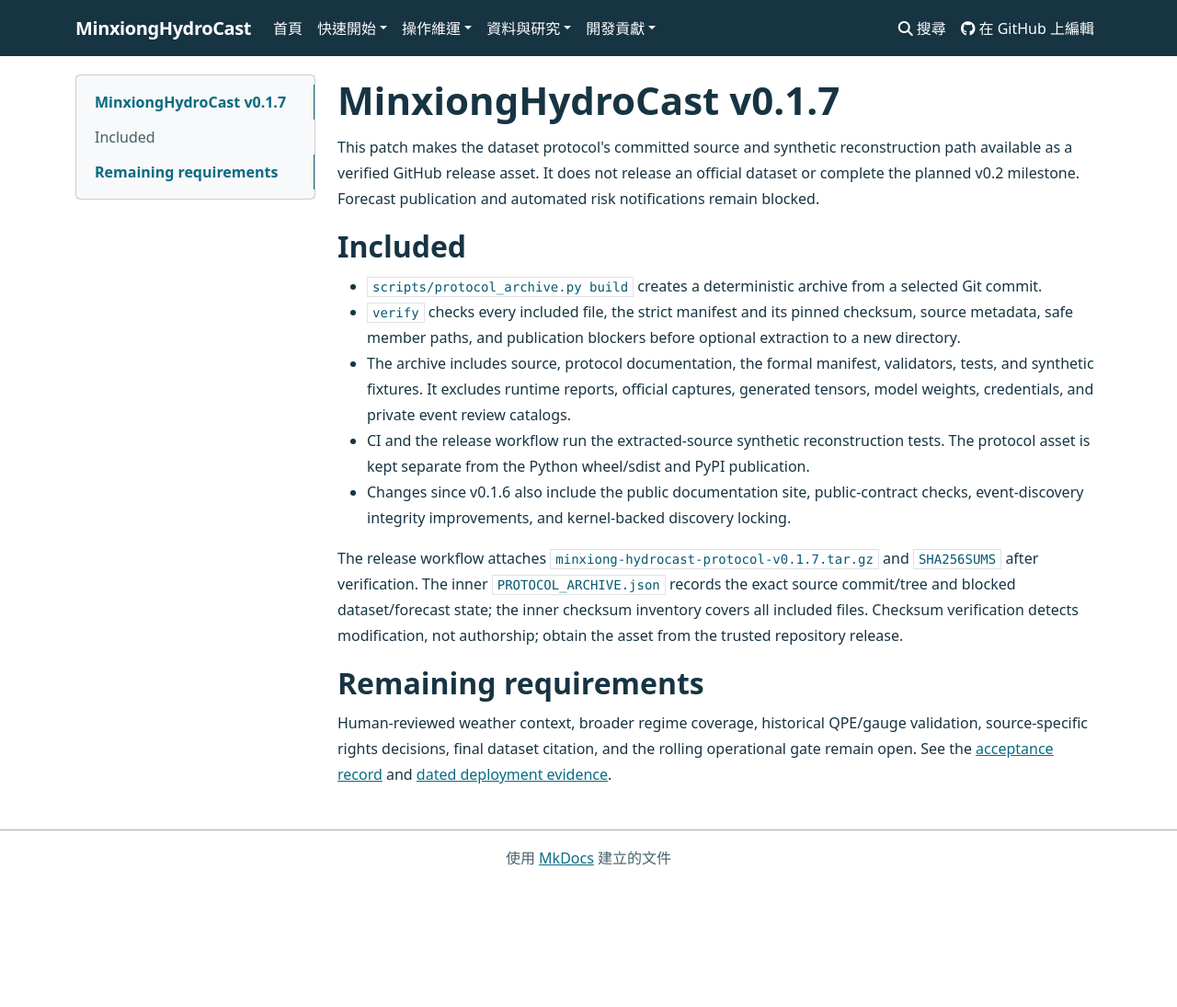
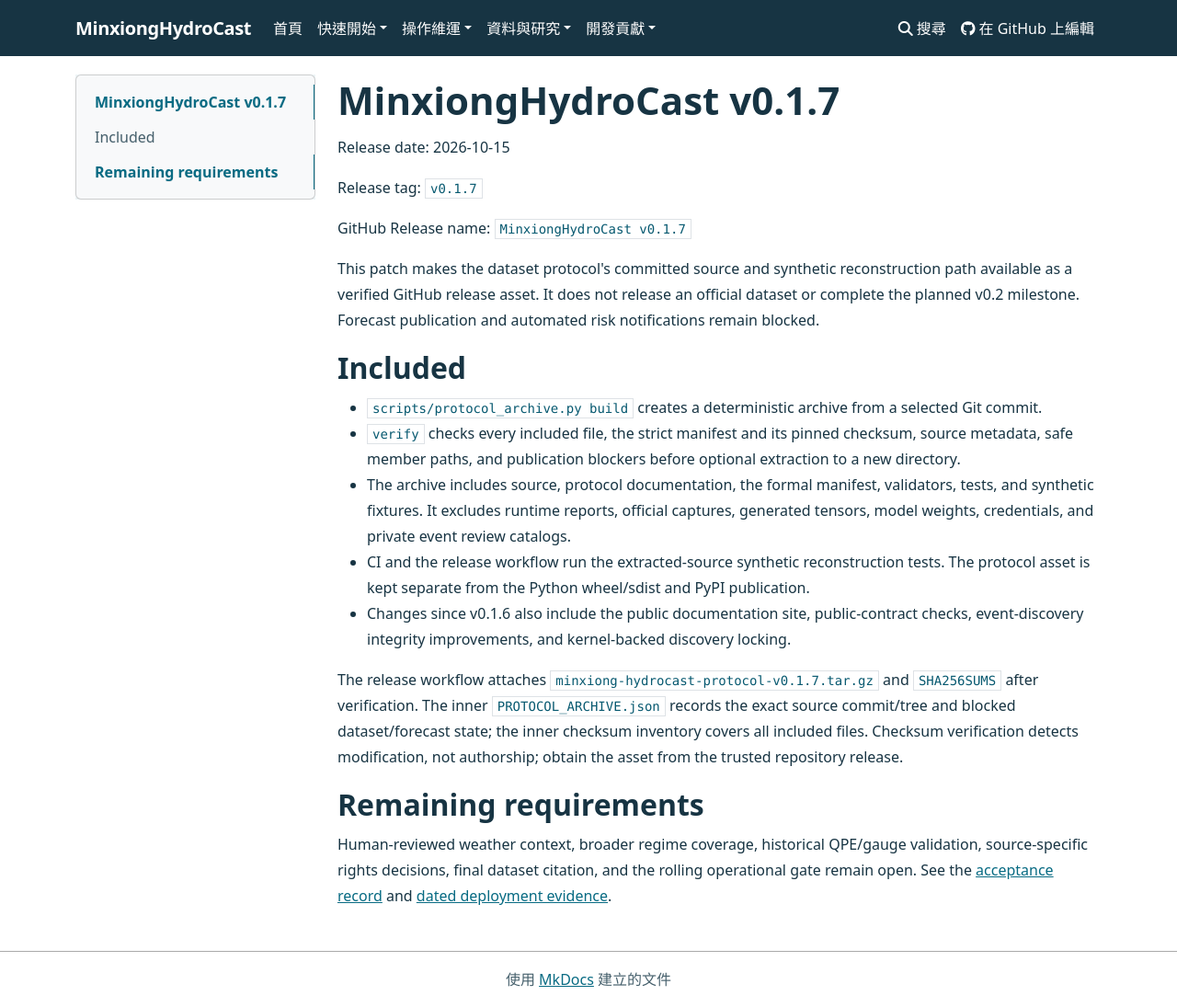
Before and after one commit to KageRyo/MinxiongHydroCast, an MkDocs documentation site: the page built from docs/releases/v0.1.7.md, in a window 1280 px wide and 1095 px high. Shown: the whole window at 92% size. Built offline with MkDocs 1.6.1, drawn with Linux system fonts in a browser that asks for light colours.

Commit message:
docs: include required v0.1.7 release identity

```diff
--- a/docs/releases/v0.1.7.md
+++ b/docs/releases/v0.1.7.md
@@ -1,4 +1,10 @@
 # MinxiongHydroCast v0.1.7
+
+Release date: 2026-10-15
+
+Release tag: `v0.1.7`
+
+GitHub Release name: `MinxiongHydroCast v0.1.7`
 
 This patch makes the dataset protocol's committed source and synthetic reconstruction path
 available as a verified GitHub release asset. It does not release an official dataset or complete
```
